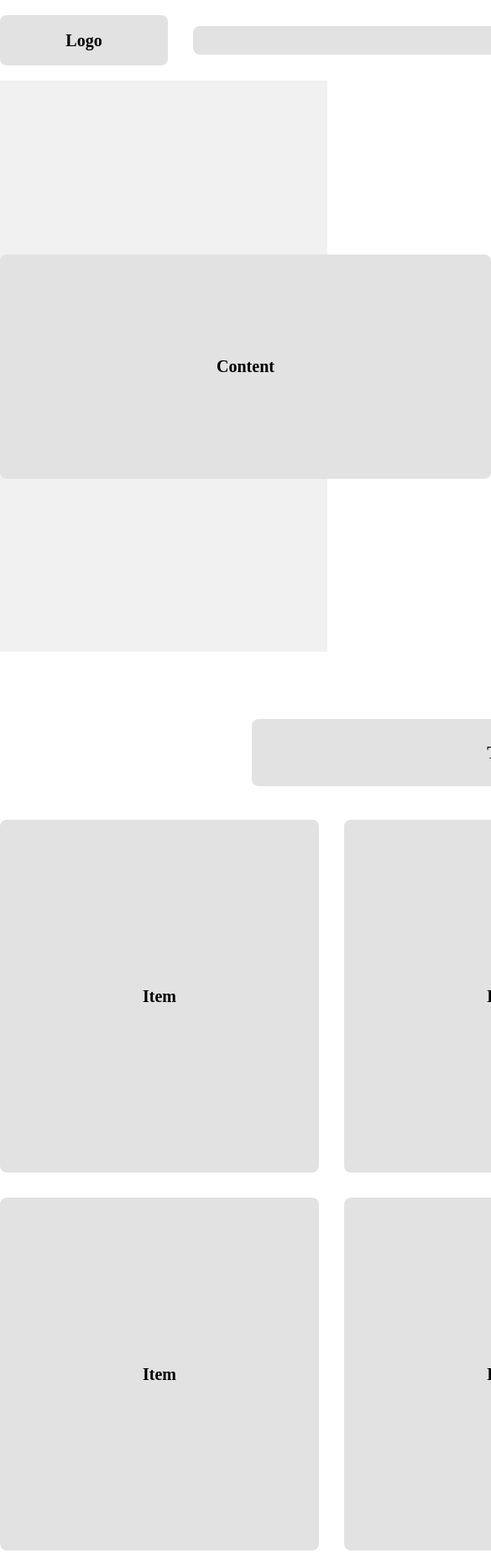
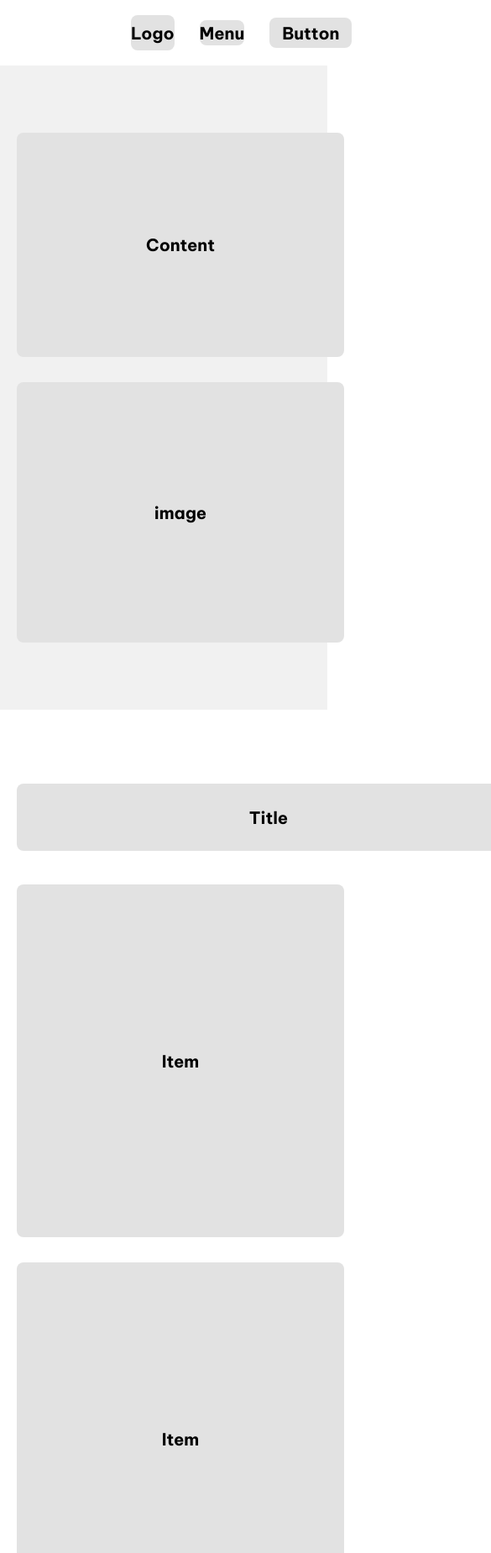
Before and after one commit to tuellinhh/Deadline6, a plain HTML site: page index.html in a window 390 px wide. Shown: the top 1849 px of the page at 84% size, 585 px wide, since content can reach past the window. Drawn offline with Linux system fonts and the light colour scheme.

Commit message:
fig Deadline 6

```diff
--- a/index.html
+++ b/index.html
@@ -6,6 +6,9 @@
     <meta name="viewport" content="width=device-width, initial-scale=1.0, maximum-scale=1.0, user-scalable=no" />
     <link rel="stylesheet" href="style.css">
     <title>Deadline 6</title>
+    <link rel="preconnect" href="https://fonts.googleapis.com">
+<link rel="preconnect" href="https://fonts.gstatic.com" crossorigin>
+<link href="https://fonts.googleapis.com/css2?family=Be+Vietnam+Pro:ital,wght@0,100;0,200;0,300;0,400;0,500;0,600;0,700;0,800;0,900;1,100;1,200;1,300;1,400;1,500;1,600;1,700;1,800;1,900&family=IBM+Plex+Sans:ital,wght@0,100..700;1,100..700&display=swap" rel="stylesheet">
 </head>
 
 <body>
--- a/style.css
+++ b/style.css
@@ -1,7 +1,10 @@
 body {
     box-sizing: border-box;
     margin: 0;
+    min-height: 100%;
+
 }
+
 .box {
     background-color: #e2e2e2;
     justify-content: center;
@@ -10,81 +13,104 @@ body {
     font-size: 20px;
     border-radius: 8px;
 }
+
 .container {
     width: 1200px;
     margin: 0 auto;
+    max-width: 100%;
+    padding: 0 20px;
 
 }
+
 .header {
-    padding: 18px 0;
+    padding: 18px 40px;
 }
+
 .header-logo {
-    width: 200px;
+   width: 200px;
     height: 60px;
     display: flex;
     justify-content: center;
     align-items: center;
+    font-family: "Be Vietnam Pro", sans-serif;
+    font-weight: 700;
+    font-style: normal;
 }
+
 .header-menu {
     height: 34px;
-    width: 820px;
+    flex: 1 ;
     display: flex;
     justify-content: center;
     align-items: center;
+
 }
+
 .header-button {
     padding: 0 20px;
+    width: 120px;
     height: 42px;
     display: flex;
     justify-content: center;
     align-items: center;
+
 }
-.header-inner{
+
+.header-inner {
     display: flex;
     gap: 30px;
     align-items: center;
+    font-family: "Be Vietnam Pro", sans-serif;
+    font-weight: 700;
+    font-style: normal;
+
 }
 
 
 .section1 {
     background-color: #f1f1f1;
     padding: 80px 0;
+    justify-content: space-between;
 }
+
 .section1 .header-inner {
     display: flex;
     align-items: center;
-    justify-content: center;
     flex-wrap: wrap;
     gap: 30px;
 }
+
 .section1 .hero-image {
-    width: 585px;
+   flex: 1 1 585px;
     height: 520px;
     display: flex;
-    justify-content: center;
     align-items: center;
 }
 
 .section1 .hero-content {
-    width: 585px;
+   flex: 1 1 585px;
     height: 267px;
     display: flex;
-    justify-content: center;
     align-items: center;
 }
 
 .section2 {
     padding: 80px 0;
+    font-family: "Be Vietnam Pro", sans-serif;
+    font-weight: 700;
+    font-style: normal;
 }
+
 .section2 .header-inner {
     display: flex;
     gap: 30px;
     flex-wrap: wrap;
 
 }
+
 .section2 .item-2 {
     height: 420px;
-    width: 380px;
+    flex: 1 1 380px;
     display: flex;
     justify-content: center;
     align-items: center;
@@ -94,51 +120,128 @@ body {
 .section3 {
     background-color: #f1f1f1;
     padding: 80px 0;
+    font-family: "Be Vietnam Pro", sans-serif;
+    font-weight: 700;
+    font-style: normal;
 }
+
 .section3 .header-inner {
     display: flex;
     gap: 30px;
+flex-wrap: wrap;
+}
 
-}
 .section3 .item-3 {
-    width: 216px;
+   flex: 1 1 216px;
     height: 300px;
     display: flex;
     justify-content: center;
     align-items: center;
 }
+
 .section4 {
     padding: 80px 0;
+    font-family: "Be Vietnam Pro", sans-serif;
+    font-weight: 700;
+    font-style: normal;
 }
+
 .section4 .header-inner {
     display: flex;
     gap: 30px;
+    flex-wrap: wrap;
 }
+
 .section4 .item-4 {
-    width: 277.5px;
+   flex: 1 1 277.5px;
     height: 300px;
     display: flex;
     justify-content: center;
     align-items: center;
 }
+
 .box-title {
     display: flex;
     margin: 0 auto 40px auto;
     font-family: #e0e0e0;
     height: 80px;
     width: 600px;
+    justify-content: center;
+    align-items: center;
+    text-align: center;
 }
+
 .footer {
-    background-color:#e0e0e0;
+    background-color: #e0e0e0;
     width: 100%;
     height: 72px;
     display: flex;
     justify-content: center;
     align-items: center;
+    font-family: "Be Vietnam Pro", sans-serif;
     font-weight: 700;
+    font-style: normal;
     font-size: 20px;
 }
+
 .hero-content {
     background-color: #e2e2e2;
 
 }
+@media screen and ( max-width: 992px ) {
+.header {
+    padding: 60px 80px;
+}
+.section1 .hero-image {
+   flex: 1 1 345px;
+    height: 310px;
+
+}
+.section1 .hero-content {
+   flex: 1 1 345px;
+    height: 267px;
+}
+.section3 .item-3 {
+   flex: 1 1 216px;
+    height: 300px;
+}
+.section3 .item-3 {
+   flex: 1 1 216px;
+    height: 300px;
+}
+.section4 .item-4 {
+   flex: 1 1 277.5px;
+    height: 300px;
+}
+.section1 {
+    margin: 0 auto 8px auto;
+    min-height: 100%;
+}
+.section2 .item-2 {
+    height: 420px;
+    flex: 1 1 345px;
+}
+.section2 {
+    padding: 80px 0;
+}
+.header {
+    padding: 18px 136px;
+
+}
+.header-logo {
+   width: 140px;
+    height: 42px;
+}
+.header-menu {
+    height: 30px;
+}
+.header-button {
+    padding: 0 15px;
+    width: 102px;
+    height: 36px;
+}
+.container {
+    width: 992px;
+    max-width: 100%;
+}
+}
```
